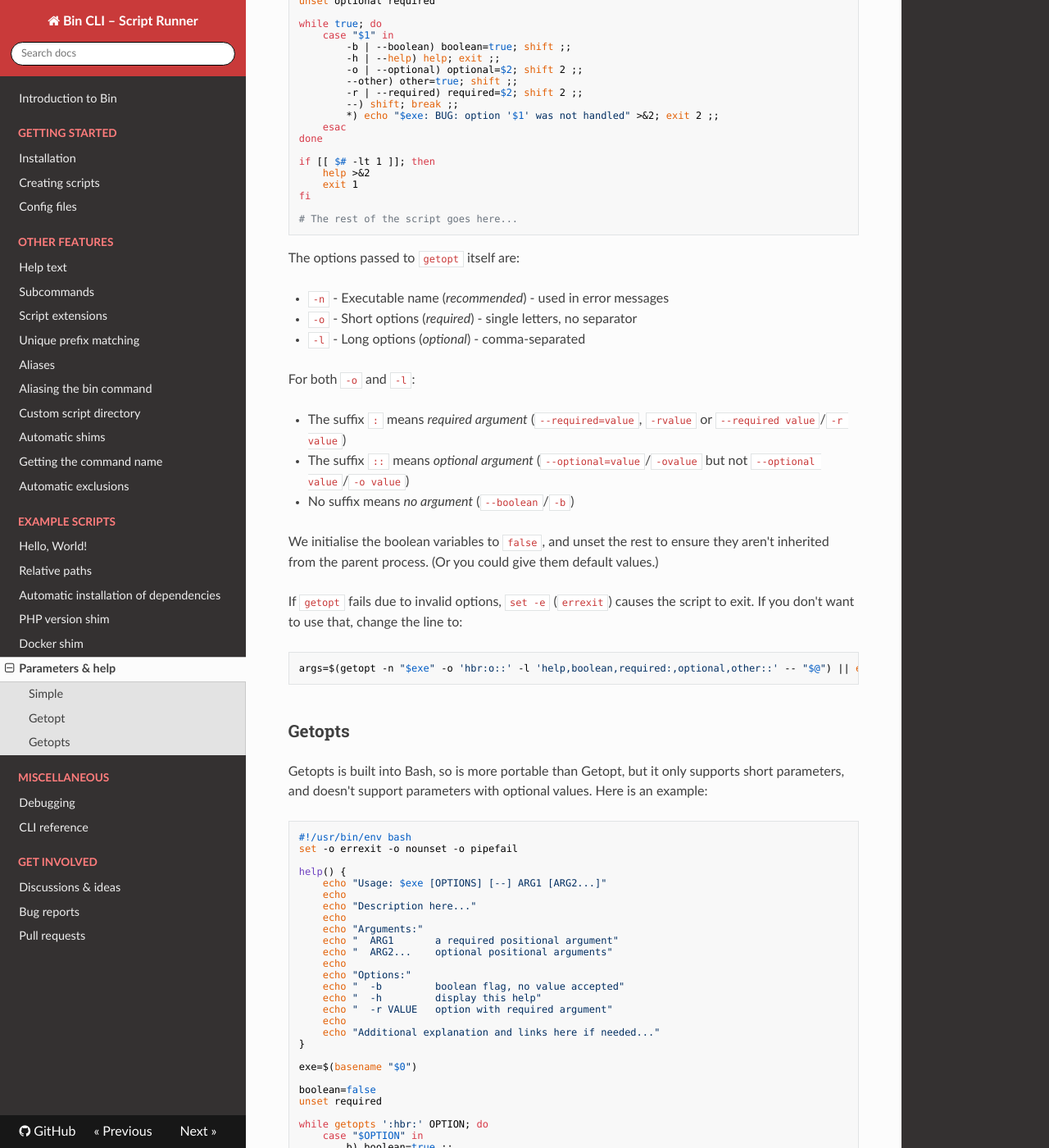
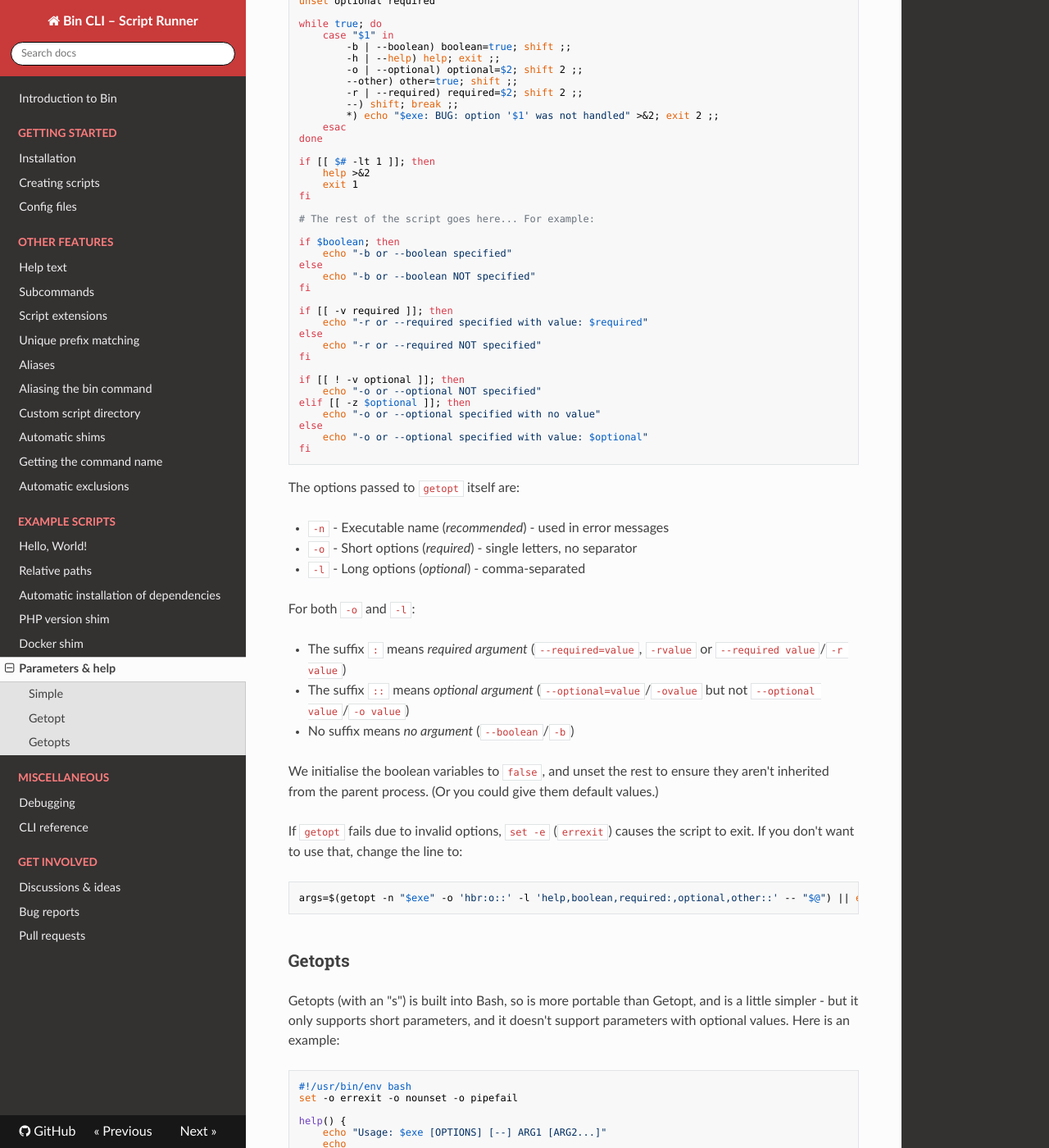
Before and after one commit to bin-cli/bin-cli, an MkDocs documentation site: the page built from docs/parameters-help.md, in a window 1280 px wide and 1400 px high, scrolled down 1181 px. Shown: the whole window at 82% size. Built offline with MkDocs 1.6.1, drawn with Linux system fonts in a browser that asks for light colours; nearby versions of some CDN libraries; some of the changed text lies outside the part shown.

Commit message:
Show how to use each parameter type

````diff
--- a/docs/parameters-help.md
+++ b/docs/parameters-help.md
@@ -73,7 +73,27 @@ if [[ $# -lt 1 ]]; then
     exit 1
 fi
 
-# The rest of the script goes here...
+# The rest of the script goes here... For example:
+
+if $boolean; then
+    echo "-b or --boolean specified"
+else
+    echo "-b or --boolean NOT specified"
+fi
+
+if [[ -v required ]]; then
+    echo "-r or --required specified with value: $required"
+else
+    echo "-r or --required NOT specified"
+fi
+
+if [[ ! -v optional ]]; then
+    echo "-o or --optional NOT specified"
+elif [[ -z $optional ]]; then
+    echo "-o or --optional specified with no value"
+else
+    echo "-o or --optional specified with value: $optional"
+fi
 ```
 
 The options passed to `getopt` itself are:
@@ -98,7 +118,7 @@ args=$(getopt -n "$exe" -o 'hbr:o::' -l 'help,boolean,required:,optional,other::
 
 ## Getopts
 
-Getopts is built into Bash, so is more portable than Getopt, but it only supports short parameters, and doesn't support parameters with optional values. Here is an example:
+Getopts (with an "s") is built into Bash, so is more portable than Getopt, and is a little simpler - but it only supports short parameters, and it doesn't support parameters with optional values. Here is an example:
 
 ```bash
 #!/usr/bin/env bash
@@ -143,5 +163,17 @@ if [[ $# -lt 1 ]]; then
     exit 1
 fi
 
-# The rest of the script goes here...
+# The rest of the script goes here... For example:
+
+if $boolean; then
+    echo "-b specified"
+else
+    echo "-b NOT specified"
+fi
+
+if [[ -v required ]]; then
+    echo "-r specified with value: $required"
+else
+    echo "-r NOT specified"
+fi
 ```
````
